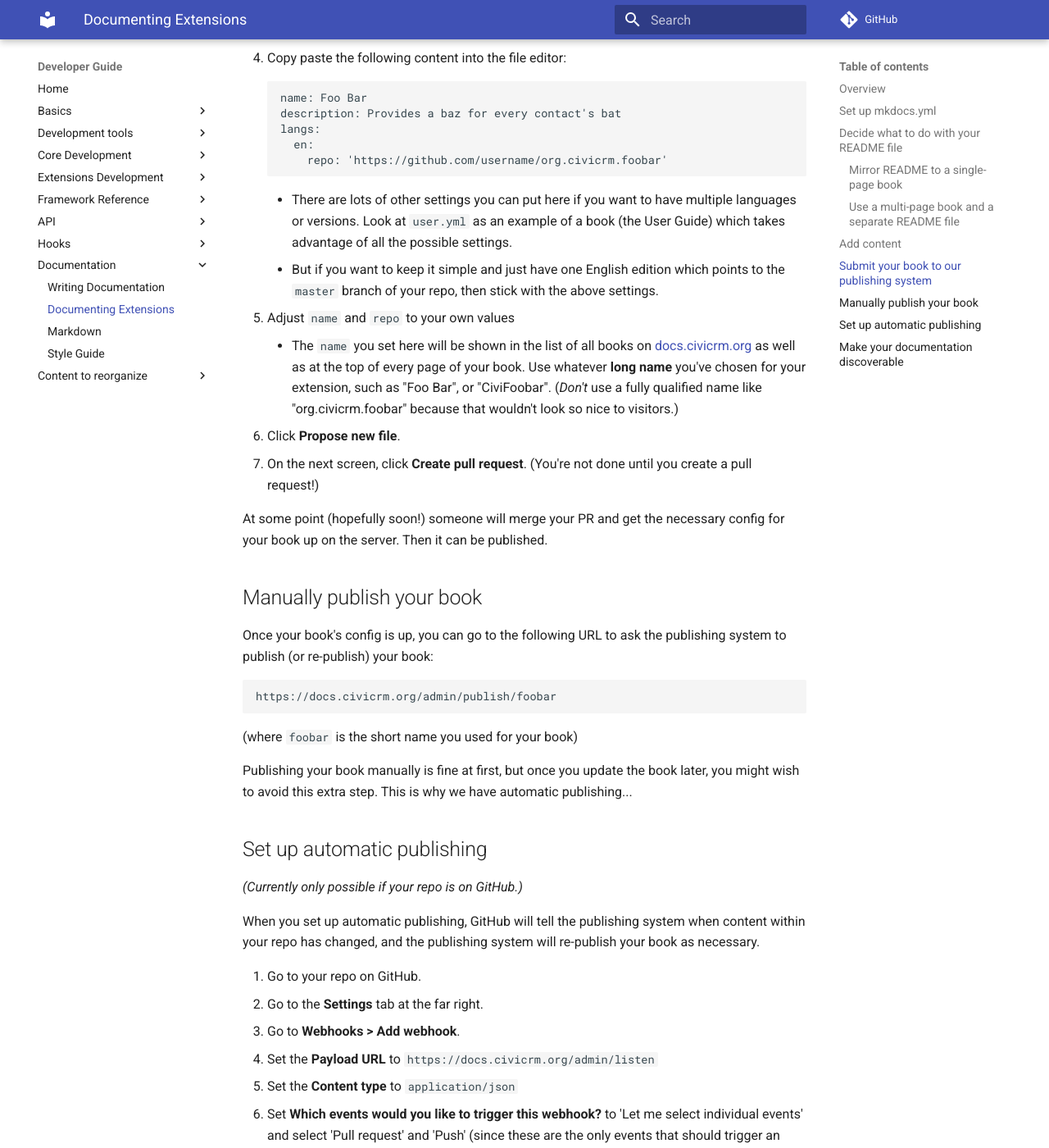
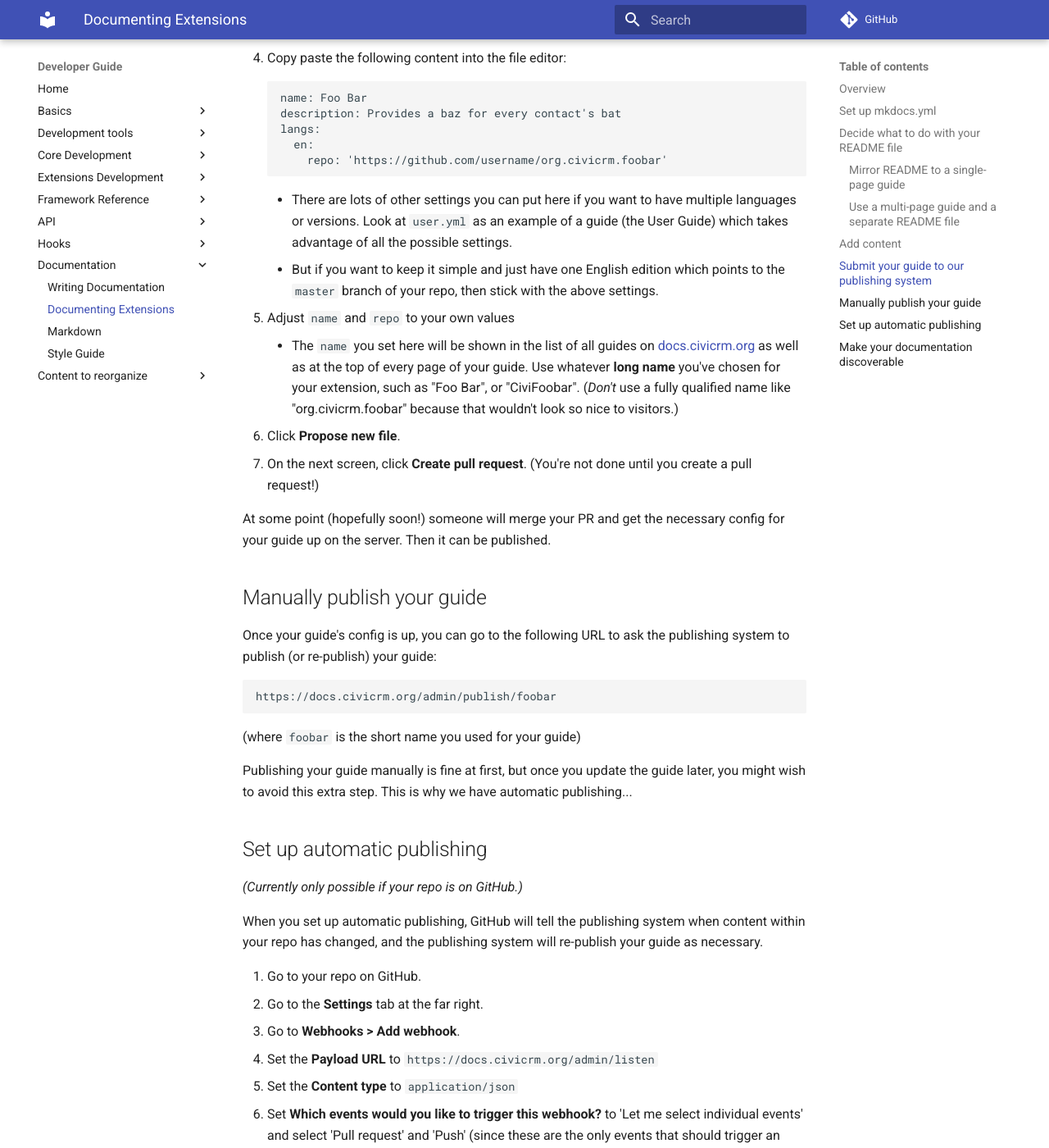
Before and after one commit to civicrm/civicrm-dev-docs, an MkDocs documentation site: the page built from docs/documentation/extensions.md, in a window 1280 px wide and 1400 px high, scrolled down 3034 px. Shown: the whole window at 82% size. Built offline with MkDocs 1.6.1 and Material for MkDocs 9.7.7, drawn with Linux system fonts in a browser that asks for light colours; comment, search, counter and statistics services are not loaded; old or Windows-style settings are respelled for this version of MkDocs; some of the changed text lies outside the part shown.

Commit message:
Update extensions.md    "book(s)" to "guide(s)"
Changed "book(s)" to "guide(s)" throughout.

NOTE: No change: the two following lines have links with "book(s)" embedded in them.
Line no.	issue
12		[/**books**/volunteer.yml](https://github.com/civicrm/civicrm-docs/blob/master/**books**/volunteer.yml)
101		Go to the [**books** configuration within our publishing system](https://github.com/civicrm/civicrm-docs/tree/master/**books**)

````diff
--- a/docs/documentation/extensions.md
+++ b/docs/documentation/extensions.md
@@ -1,15 +1,15 @@
 # How to document your extension
 
-So you've written an [extension](/extensions/basics). Awesome! Now you want to add some documentation to help people use it. Great! Maybe you even want some docs for other *developers* working on it too. Very good. This page will help you set up your own documentation *book* (just like this Developer Guide) for your extension.
+So you've written an [extension](/extensions/basics). Awesome! Now you want to add some documentation to help people use it. Great! Maybe you even want some docs for other *developers* working on it too. Very good. This page will help you set up your own documentation *guide* (just like this Developer Guide) for your extension.
 
 !!! summary "Example"
     For a fully-featured working example of extensions documentation, look at CiviVolunteer.
 
-    * Read the published [CiviVolunteer book](https://docs.civicrm.org/volunteer/en/latest/)
+    * Read the published [CiviVolunteer guide](https://docs.civicrm.org/volunteer/en/latest/)
     * Inspect the following source code to see how it's made:
         * [/docs/](https://github.com/civicrm/org.civicrm.volunteer/tree/master/docs) within the project repo (to store all the content in markdown files)
-        * [/mkdocs.yml](https://github.com/civicrm/org.civicrm.volunteer/blob/master/mkdocs.yml) within the project repo (to specify book structure)
-        * [/books/volunteer.yml](https://github.com/civicrm/civicrm-docs/blob/master/books/volunteer.yml) within the `civicrm-docs` repo (to specify how the book is to be published)
+        * [/mkdocs.yml](https://github.com/civicrm/org.civicrm.volunteer/blob/master/mkdocs.yml) within the project repo (to specify guide structure)
+        * [/books/volunteer.yml](https://github.com/civicrm/civicrm-docs/blob/master/books/volunteer.yml) within the `civicrm-docs` repo (to specify how the guide is to be published)
 
 ## Overview
 
@@ -19,11 +19,11 @@
 * You store the content in [markdown](/markdownrules) files within a `docs` directory in your project.
 * You use git branches just like you normally would, with that `docs` directory sitting there in every branch.
 * You put one file at the root level of your project, `mkdocs.yml` to configure some of the high-level details of your book.
-* You use MkDocs locally to preview your book.
-* When you're ready, you make a pull request on our [publishing system](https://github.com/civicrm/civicrm-docs) to add the necessary configuration for your book, so that it gets published to [docs.civicrm.org](https://docs.civicrm.org).
-* You configure GitHub to tell our publishing system when to publish updates to your book.
+* You use MkDocs locally to preview your guide.
+* When you're ready, you make a pull request on our [publishing system](https://github.com/civicrm/civicrm-docs) to add the necessary configuration for your guide, so that it gets published to [docs.civicrm.org](https://docs.civicrm.org).
+* You configure GitHub to tell our publishing system when to publish updates to your guide.
 
-Follow along in the steps below to get a book up and running for your extension.
+Follow along in the steps below to get a guide up and running for your extension.
 
 ## Set up `mkdocs.yml` {:#config}
 
@@ -57,11 +57,11 @@
 
 The README file at the root of your repository is great for keeping some simple documentation that people will see when they visit your repo. But non-technical users can become confused when seeking docs landing on GitHub.
 
-When creating a docs book, you have two options for how to deal with your README file:
+When creating a docs guide, you have two options for how to deal with your README file:
 
-### Mirror README to a single-page book {#:readme-mirrored}
+### Mirror README to a single-page guide {#:readme-mirrored}
 
-With this option, you basically keep documentation content in the README file, and create an MkDocs book directly from that file. The content remains on GitHub when people visit your repo, and it also gets published on docs.civicrm.org &mdash; and you only have to edit it in one place. The downside is that you have to fit everything into one page.
+With this option, you basically keep documentation content in the README file, and create an MkDocs guide directly from that file. The content remains on GitHub when people visit your repo, and it also gets published on docs.civicrm.org &mdash; and you only have to edit it in one place. The downside is that you have to fit everything into one page.
 
 1. Make sure you're using [markdown](/markdownrules) formatting within the README file, and make sure the file is named `README.md`.
 1. Create an MkDocs index file which is a symbolic link to your README file:
@@ -73,9 +73,9 @@
     ln -s -T ../README.md index.md
     ```
 
-### Use a multi-page book and a separate README file {:#readme-separate}
+### Use a multi-page guide and a separate README file {:#readme-separate}
 
-With this option you have a very small README file and a separate MkDocs book which can have multiple pages.
+With this option you have a very small README file and a separate MkDocs guide which can have multiple pages.
 
 1. Add a `docs` directory at the root of your project.
 1. Within that, add a new file `index.md` to use for your content.
@@ -94,12 +94,12 @@
     We have [markdown code standards](/markdownrules/#standards) and a documentation [style guide](/best-practices/documentation-style-guide/). Adherence to these rules within your extensions docs is recommended but not required.
 
 
-## Submit your book to our publishing system {:#submit}
+## Submit your guide to our publishing system {:#submit}
 
-Once your book is in good shape it's time to get it up on [docs.civicrm.org](https://docs.civicrm.org).
+Once your guide is in good shape it's time to get it up on [docs.civicrm.org](https://docs.civicrm.org).
 
 1. Go to the [books configuration within our publishing system](https://github.com/civicrm/civicrm-docs/tree/master/books)
-1. Click **Create new file** to begin adding a config file for *your* book.
+1. Click **Create new file** to begin adding a config file for *your* guide.
 1. For the file name, use something like `foobar.yml`, where "foobar" is your extension's **short name**. This is the name that will be used in the URL for your docs.
 1. Copy paste the following content into the file editor:
 
@@ -111,33 +111,33 @@
         repo: 'https://github.com/username/org.civicrm.foobar'
     ```
 
-    * There are lots of other settings you can put here if you want to have multiple languages or versions. Look at `user.yml` as an example of a book (the User Guide) which takes advantage of all the possible settings.
+    * There are lots of other settings you can put here if you want to have multiple languages or versions. Look at `user.yml` as an example of a guide (the User Guide) which takes advantage of all the possible settings.
     * But if you want to keep it simple and just have one English edition which points to the `master` branch of your repo, then stick with the above settings.
 
 1. Adjust `name` and `repo` to your own values
 
-    * The `name` you set here will be shown in the list of all books on [docs.civicrm.org](https://docs.civicrm.org) as well as at the top of every page of your book. Use whatever **long name** you've chosen for your extension, such as "Foo Bar", or "CiviFoobar". (*Don't* use a fully qualified name like "org.civicrm.foobar" because that wouldn't look so nice to visitors.)
+    * The `name` you set here will be shown in the list of all guides on [docs.civicrm.org](https://docs.civicrm.org) as well as at the top of every page of your guide. Use whatever **long name** you've chosen for your extension, such as "Foo Bar", or "CiviFoobar". (*Don't* use a fully qualified name like "org.civicrm.foobar" because that wouldn't look so nice to visitors.)
 
 1. Click **Propose new file**.
 1. On the next screen, click **Create pull request**. (You're not done until you create a pull request!)
 
-At some point (hopefully soon!) someone will merge your PR and get the necessary config for your book up on the server. Then it can be published.
+At some point (hopefully soon!) someone will merge your PR and get the necessary config for your guide up on the server. Then it can be published.
 
-## Manually publish your book {:#manual-publishing}
+## Manually publish your guide {:#manual-publishing}
 
-Once your book's config is up, you can go to the following URL to ask the publishing system to publish (or re-publish) your book:
+Once your guide's config is up, you can go to the following URL to ask the publishing system to publish (or re-publish) your guide:
 
     https://docs.civicrm.org/admin/publish/foobar
 
-(where `foobar` is the short name you used for your book)
+(where `foobar` is the short name you used for your guide)
 
-Publishing your book manually is fine at first, but once you update the book later, you might wish to avoid this extra step. This is why we have automatic publishing...
+Publishing your guide manually is fine at first, but once you update the guide later, you might wish to avoid this extra step. This is why we have automatic publishing...
 
 ## Set up automatic publishing {:#automatic-publishing}
 
 *(Currently only possible if your repo is on GitHub.)*
 
-When you set up automatic publishing, GitHub will tell the publishing system when content within your repo has changed, and the publishing system will re-publish your book as necessary.
+When you set up automatic publishing, GitHub will tell the publishing system when content within your repo has changed, and the publishing system will re-publish your guide as necessary.
 
 1. Go to your repo on GitHub.
 1. Go to the **Settings** tab at the far right.
@@ -150,7 +150,7 @@
 
 ## Make your documentation discoverable {:descoverable}
 
-Hey, you're not done yet! Don't forget to to add links to your new book in all the places where your users might look. This includes this following:
+Hey, you're not done yet! Don't forget to to add links to your new guide in all the places where your users might look. This includes this following:
 
 * The listing for your extension in the civicrm.org [extensions directory](https://civicrm.org/extensions)
 * Your README file
````
